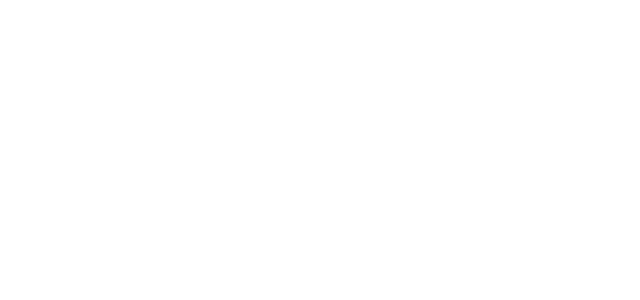
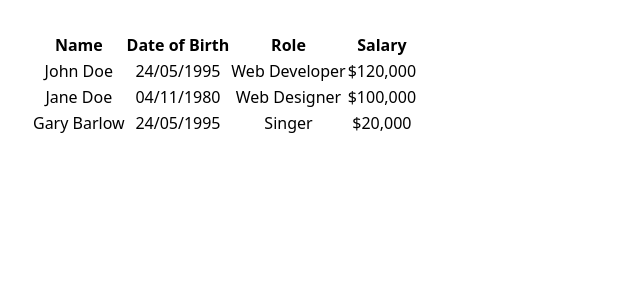
Before and after one commit to meabhiarya1/interview-perp, a React (Vite) app in the folder Frontend/: page /Event_deligation in a window 1280 px wide. Before the commit this address had no page. Shown: the top 300 px of the page, without its empty margins (0-640 px from the left). Built offline with nearby package versions, Linux system fonts and the light colour scheme.

Commit message:
Add EventBubbling__EventCapturing and Event_deligation components with routing in App component

```diff
--- a/Frontend/src/App.jsx
+++ b/Frontend/src/App.jsx
@@ -11,6 +11,8 @@
 import Memoization from "./Comp/Memoization.jsx";
 import Polyfills from "./Comp/Polyfills.jsx";
 import CallApplyBind from "./Comp/CallApplyBind.jsx";
+import EventBubbling__EventCapturing from "./Comp/EventBubbling__EventCapturing.jsx";
+import Event_deligation from "./Comp/Event_deligation.jsx";
 // Define the main App component that manages routing and page rendering.
 function App() {
   const DashboardAuth = withAuth(Dashboard); // Wrap the `Dashboard` component with the `withAuth` HOC to add authentication logic.
@@ -55,6 +57,18 @@
 
           {/* Define a route for the callApplyBind, rendering the `Call,Apply,Bind` component. */}
           <Route path="/callApplyBind" element={<CallApplyBind />} />
+
+          {/* Define a route for the EventBubbling__EventCapturing, rendering the `EventBubbling__EventCapturing` component. */}
+          <Route
+            path="/EventBubbling__EventCapturing"
+            element={<EventBubbling__EventCapturing />}
+          />
+
+          {/* Define a route for the Event_deligation, rendering the ` Event_deligation` component. */}
+          <Route
+            path="/Event_deligation"
+            element={<Event_deligation />}
+          />
         </Routes>
       </Router>
     </>
--- /dev/null
+++ b/Frontend/src/Comp/EventBubbling__EventCapturing.jsx
@@ -0,0 +1,68 @@
+import React from "react";
+
+const EventBubbling__EventCapturing = () => {
+  return (
+    <div>
+      <div
+        className="flex flex-col justify-center items-center h-72 border-4 border-black p-4 gap-4"
+        onClick={(e) => {
+          console.log("Grand Parent");
+          e.stopPropagation(); // Stop event bubbling
+        }}
+      >
+        Grand Parent
+        <div
+          className="flex flex-col justify-center items-center h-52 w-72 border-4 border-black p-4 gap-4"
+          onClick={(e) => {
+            {
+              console.log("Parent");
+              e.stopPropagation(); // Stop event bubbling
+            }
+          }}
+        >
+          Parent
+          <div
+            className="flex flex-col justify-center items-center h-28 w-64 border-4 border-black p-4"
+            onClick={(e) => {
+              console.log("Child");
+              e.stopPropagation(); // Stop event bubbling
+            }}
+          >
+            Child
+          </div>
+        </div>
+      </div>
+
+      <div
+        className="flex flex-col justify-center items-center h-72 border-4 border-black p-4 gap-4 mt-4"
+        onClickCapture={(e) => {
+          console.log("Grand Parent (Capturing)");
+          e.stopPropagation();
+        }}
+      >
+        Grand Parent (Capturing)
+        <div
+          className="flex flex-col justify-center items-center h-52 w-72 border-4 border-black p-4 gap-4"
+          onClickCapture={() => console.log("Parent (Capturing)")}
+        >
+          Parent (Capturing)
+          <div
+            className="flex flex-col justify-center items-center h-28 w-64 border-4 border-black p-4"
+            onClickCapture={(e) => {
+              {
+                console.log("Child (Capturing)");
+              }
+            }}
+          >
+            Child (Capturing)
+          </div>
+        </div>
+      </div>
+    </div>
+  );
+};
+
+// Event Bubbling is bottom to top approch and Event Capturing is top to bottom
+// We can use event.stopPropagation() to stop event bubbling or event capturing
+
+export default EventBubbling__EventCapturing;
--- /dev/null
+++ b/Frontend/src/Comp/Event_deligation.jsx
@@ -0,0 +1,137 @@
+import React from "react";
+
+const Event_Delegation = () => {
+  const handleClick = (e) => {
+    const { role } = e.target.dataset;
+    if (role) {
+      console.log(`Clicked on a cell with role: ${role}`);
+    } else {
+      console.log("Clicked outside a data-role cell");
+    }
+  };
+
+  return (
+    <div>
+      <div className="overflow-x-auto rounded-lg border border-gray-200">
+        <table
+          className="min-w-full divide-y-2 divide-gray-200 bg-white text-sm"
+          onClick={handleClick}
+        >
+          <thead className="ltr:text-left rtl:text-right">
+            <tr>
+              <th
+                className="whitespace-nowrap px-4 py-2 font-medium text-gray-900"
+                data-role="header"
+              >
+                Name
+              </th>
+              <th
+                className="whitespace-nowrap px-4 py-2 font-medium text-gray-900"
+                data-role="header"
+              >
+                Date of Birth
+              </th>
+              <th
+                className="whitespace-nowrap px-4 py-2 font-medium text-gray-900"
+                data-role="header"
+              >
+                Role
+              </th>
+              <th
+                className="whitespace-nowrap px-4 py-2 font-medium text-gray-900"
+                data-role="header"
+              >
+                Salary
+              </th>
+            </tr>
+          </thead>
+
+          <tbody className="divide-y divide-gray-200">
+            <tr>
+              <td
+                className="whitespace-nowrap px-4 py-2 font-medium text-gray-900"
+                data-role="name"
+              >
+                John Doe
+              </td>
+              <td
+                className="whitespace-nowrap px-4 py-2 text-gray-700"
+                data-role="dob"
+              >
+                24/05/1995
+              </td>
+              <td
+                className="whitespace-nowrap px-4 py-2 text-gray-700"
+                data-role="role"
+              >
+                Web Developer
+              </td>
+              <td
+                className="whitespace-nowrap px-4 py-2 text-gray-700"
+                data-role="salary"
+              >
+                $120,000
+              </td>
+            </tr>
+
+            <tr>
+              <td
+                className="whitespace-nowrap px-4 py-2 font-medium text-gray-900"
+                data-role="name"
+              >
+                Jane Doe
+              </td>
+              <td
+                className="whitespace-nowrap px-4 py-2 text-gray-700"
+                data-role="dob"
+              >
+                04/11/1980
+              </td>
+              <td
+                className="whitespace-nowrap px-4 py-2 text-gray-700"
+                data-role="role"
+              >
+                Web Designer
+              </td>
+              <td
+                className="whitespace-nowrap px-4 py-2 text-gray-700"
+                data-role="salary"
+              >
+                $100,000
+              </td>
+            </tr>
+
+            <tr>
+              <td
+                className="whitespace-nowrap px-4 py-2 font-medium text-gray-900"
+                data-role="name"
+              >
+                Gary Barlow
+              </td>
+              <td
+                className="whitespace-nowrap px-4 py-2 text-gray-700"
+                data-role="dob"
+              >
+                24/05/1995
+              </td>
+              <td
+                className="whitespace-nowrap px-4 py-2 text-gray-700"
+                data-role="role"
+              >
+                Singer
+              </td>
+              <td
+                className="whitespace-nowrap px-4 py-2 text-gray-700"
+                data-role="salary"
+              >
+                $20,000
+              </td>
+            </tr>
+          </tbody>
+        </table>
+      </div>
+    </div>
+  );
+};
+
+export default Event_Delegation;
```
